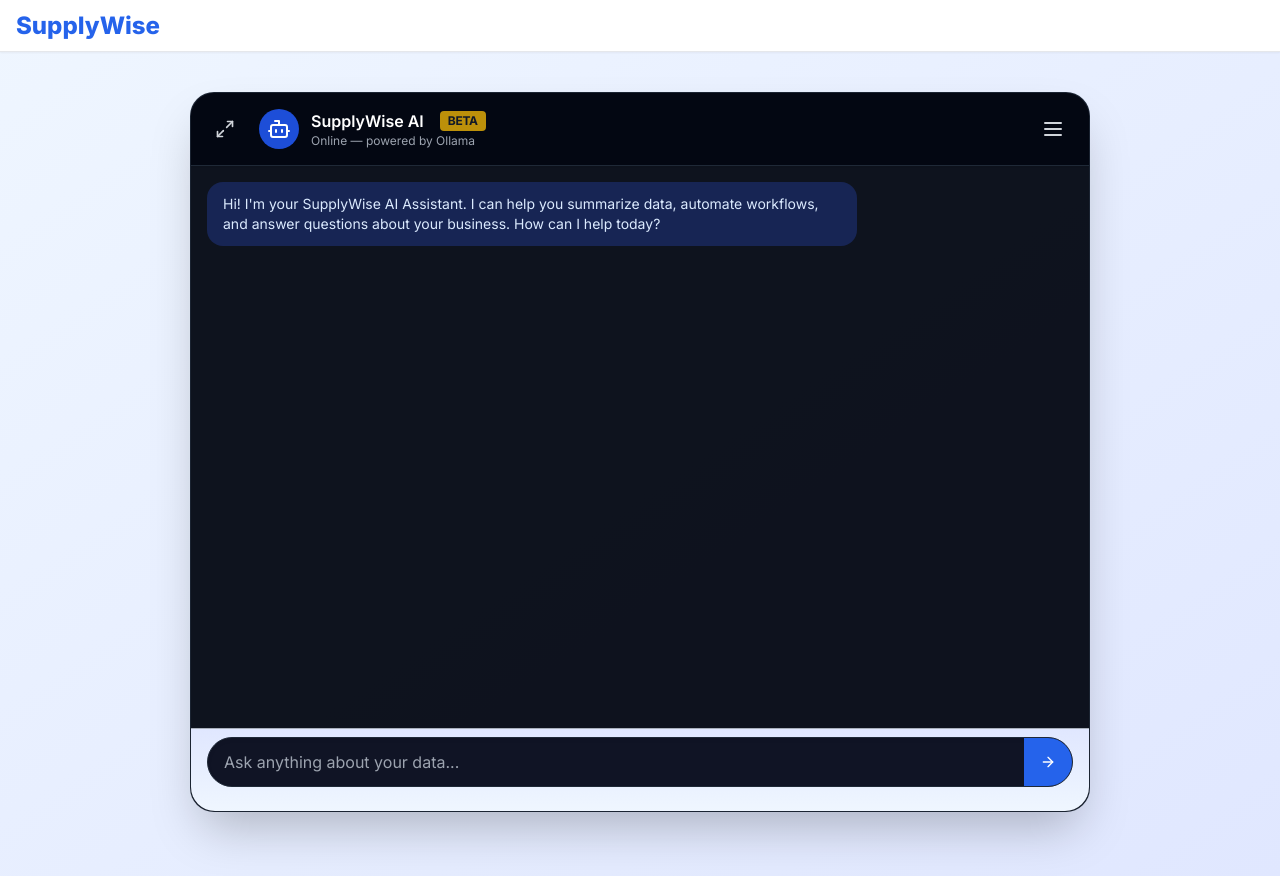
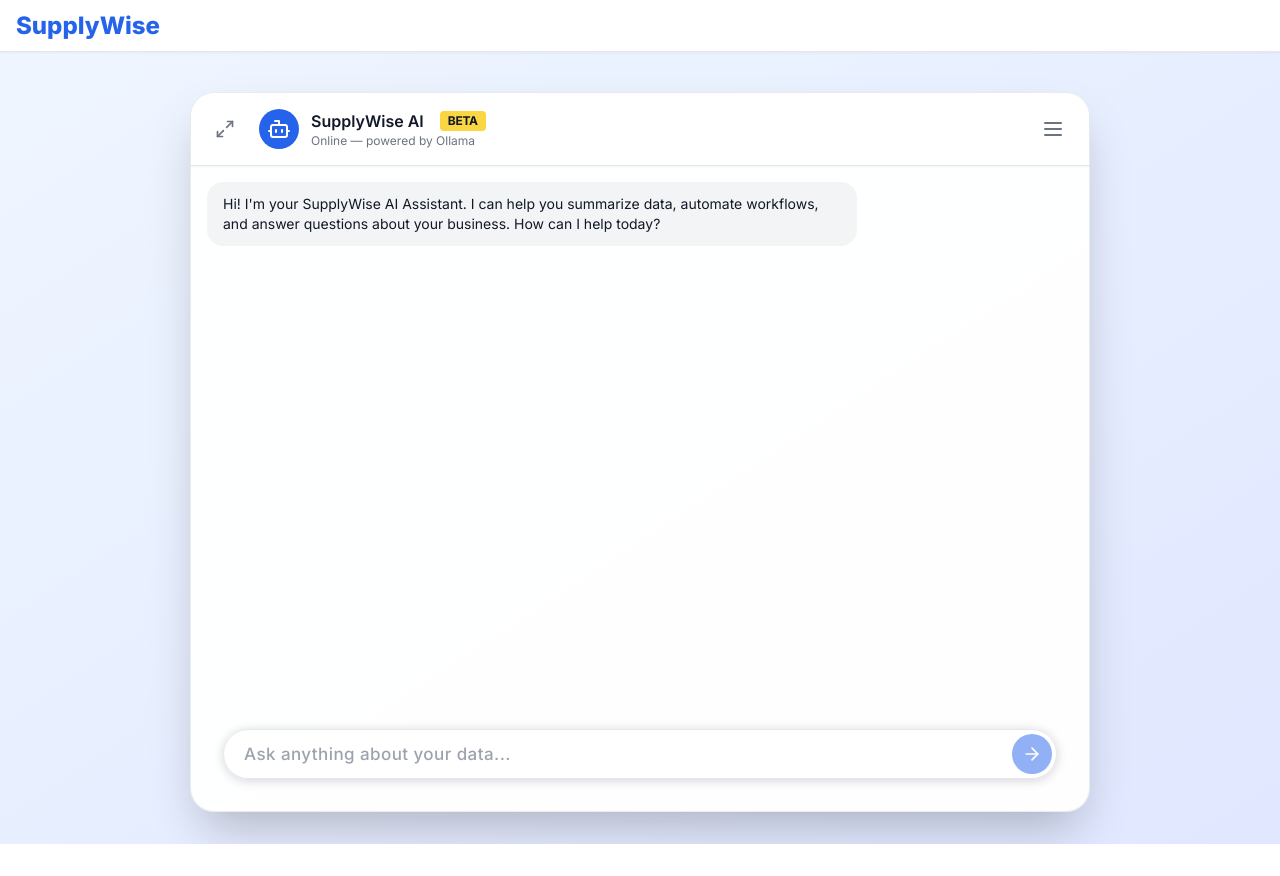
Before and after one commit to vcovelli/sc-dash, a Next.js app in the folder frontend/: page /assistant in a window 1280 px wide. After the commit the page ends 844 px from the top, so only its background shows below. Built offline with nearby package versions, Linux system fonts and the light colour scheme.

Commit message:
(frontend) Added light mode to 'assistant' page & Updated the view to be dynamic across all devices.

```diff
--- a/frontend/app/(authenticated)/assistant/components/AssistantHeader.tsx
+++ b/frontend/app/(authenticated)/assistant/components/AssistantHeader.tsx
@@ -4,28 +4,40 @@
 export default function AssistantHeader() {
   const { fullscreen, setFullscreen, setShowNav } = useNavContext();
   return (
-    <div className="w-full bg-gray-950 px-4 py-4 flex items-center gap-3 border-b border-gray-800 shadow-sm sticky top-0 z-30 lg:rounded-t-3xl">
+    <div className="w-full
+      bg-white/90 dark:bg-gray-950/90
+      px-4 py-4 flex items-center gap-3
+      border-b border-gray-200 dark:border-gray-800
+      shadow-sm
+      z-30
+      lg:rounded-t-3xl
+      transition-colors
+    ">
       {/* Fullscreen toggle - LEFT */}
       <button
-        className="mr-1 text-gray-300 hover:text-blue-400 p-2 rounded-full focus:outline-none"
+        className="mr-1 text-gray-500 dark:text-gray-300 hover:text-blue-500 dark:hover:text-blue-400 p-2 rounded-full focus:outline-none transition-colors"
         onClick={() => setFullscreen(!fullscreen)}
         aria-label={fullscreen ? "Exit fullscreen" : "Enter fullscreen"}
       >
         {fullscreen ? <Minimize2 className="w-5 h-5" /> : <Maximize2 className="w-5 h-5" />}
       </button>
-      <div className="bg-blue-700 p-2 rounded-full flex items-center">
+      <div className="bg-blue-600 dark:bg-blue-700 p-2 rounded-full flex items-center transition-colors">
         <Bot className="w-6 h-6 text-white" />
       </div>
       <div className="flex flex-col flex-1 min-w-0">
-        <span className="text-base font-semibold text-white truncate flex items-center gap-2">
+        <span className="text-base font-semibold text-gray-900 dark:text-white truncate flex items-center gap-2 transition-colors">
           SupplyWise AI
-          <span className="ml-2 text-xs bg-yellow-500/80 rounded px-2 py-0.5 font-bold text-gray-900 tracking-tight uppercase">Beta</span>
+          <span className="ml-2 text-xs bg-yellow-400/80 dark:bg-yellow-500/80 rounded px-2 py-0.5 font-bold text-gray-900 dark:text-gray-950 tracking-tight uppercase transition-colors">
+            Beta
+          </span>
         </span>
-        <span className="text-xs text-gray-400 truncate">Online — powered by Ollama</span>
+        <span className="text-xs text-gray-500 dark:text-gray-400 truncate transition-colors">
+          Online — powered by Ollama
+        </span>
       </div>
       {/* Hamburger/menu - RIGHT: Always works */}
       <button
-        className="ml-1 text-gray-300 hover:text-blue-400 p-2 rounded-full focus:outline-none"
+        className="ml-1 text-gray-500 dark:text-gray-300 hover:text-blue-500 dark:hover:text-blue-400 p-2 rounded-full focus:outline-none transition-colors"
         onClick={() => setShowNav(true)}
         aria-label="Open menu"
       >
--- a/frontend/app/(authenticated)/assistant/components/ChatInput.tsx
+++ b/frontend/app/(authenticated)/assistant/components/ChatInput.tsx
@@ -17,39 +17,78 @@
   return (
     <form
       onSubmit={handleSend}
-      className="w-full px-2 sm:px-4 pt-2 pb-6
-        bg-gradient-to-t from-gray-950/98 to-gray-950/85
-        dark:from-gray-950/98 dark:to-gray-950/85
-        backdrop-blur-md
-        sticky bottom-0
-        lg:rounded-b-3xl"
+      className={`
+        w-full
+        pt-2 pb-6
+        transition-colors
+        bg-transparent
+      `}
       style={{
-        borderTop: "1px solid rgba(64,70,89,0.4)",
-        paddingBottom: "1.5rem",
         WebkitTouchCallout: "none",
         WebkitUserSelect: "none",
         userSelect: "none",
-        zIndex: 10,
       }}
     >
-      <div className="flex rounded-full bg-[#101425] border border-gray-800 shadow-inner overflow-hidden">
+      <div
+        className={`
+          mx-4 sm:mx-8 mb-2
+          flex items-center
+          rounded-full
+          overflow-hidden
+          border border-gray-200 dark:border-gray-800
+          bg-white/90 dark:bg-[#181c23]/90
+          shadow-lg dark:shadow-[0_4px_32px_0_rgba(0,0,0,0.60)]
+          ring-1 ring-black/5 dark:ring-white/5
+          transition-all
+          focus-within:ring-2 focus-within:ring-blue-500 dark:focus-within:ring-blue-600
+        `}
+        style={{
+          boxShadow: "0 2px 8px 0 rgba(16,20,40,0.04), 0 1.5px 12px 0 rgba(18,20,40,0.14)",
+        }}
+      >
         <input
           ref={inputRef}
-          className="flex-1 px-4 py-3 text-base bg-transparent text-gray-100 dark:text-gray-100 placeholder:text-gray-400 dark:placeholder:text-gray-400 focus:outline-none"
+          className={`
+            flex-1 px-5 py-3 text-base
+            bg-transparent
+            text-gray-900 dark:text-gray-100
+            placeholder:text-gray-400 dark:placeholder:text-gray-500
+            focus:outline-none
+            font-[450] tracking-wide
+            transition-colors
+            rounded-full
+          `}
           placeholder="Ask anything about your data..."
           value={input}
           onChange={e => setInput(e.target.value)}
           disabled={loading}
-          style={{ fontSize: 16, WebkitAppearance: "none", appearance: "none" }}
+          style={{
+            fontSize: 17,
+            WebkitAppearance: "none",
+            appearance: "none",
+            WebkitFontSmoothing: "antialiased",
+          }}
           autoComplete="off"
           inputMode="text"
         />
         <button
           type="submit"
-          disabled={loading}
-          className="px-4 py-2 bg-blue-600 hover:bg-blue-700 text-white text-sm font-semibold flex items-center justify-center"
+          disabled={loading || !input.trim()}
+          className={`
+            h-10 w-10 mr-1
+            flex items-center justify-center
+            bg-blue-600 hover:bg-blue-700
+            active:bg-blue-800
+            text-white rounded-full
+            shadow-sm
+            transition
+            disabled:opacity-50 disabled:cursor-not-allowed
+            focus:outline-none focus:ring-2 focus:ring-blue-400 dark:focus:ring-blue-600
+            duration-150
+          `}
+          aria-label="Send message"
         >
-          <ArrowRight className="w-4 h-4" />
+          <ArrowRight className="w-5 h-5" />
         </button>
       </div>
     </form>
--- a/frontend/app/(authenticated)/assistant/components/ChatMessages.tsx
+++ b/frontend/app/(authenticated)/assistant/components/ChatMessages.tsx
@@ -28,7 +28,8 @@
       ref={chatRef}
       className="
         flex-1 w-full overflow-y-auto px-2 py-3 sm:px-4 sm:py-4 space-y-4 bg-transparent
-        scrollbar-thin scrollbar-thumb-gray-800 scrollbar-track-gray-950
+        scrollbar-thin scrollbar-thumb-gray-200 dark:scrollbar-thumb-gray-800
+        scrollbar-track-gray-100 dark:scrollbar-track-gray-950
         overscroll-none
         touch-pan-y
         transition-colors
@@ -40,13 +41,20 @@
       }}
     >
       {messages.map((msg, i) => (
-        <div key={`${msg.id ?? "msg"}-${i}`} className={`flex ${msg.sender === "ai" ? "justify-start" : "justify-end"}`}>
-          <div className={`
-            relative px-4 py-3 rounded-2xl text-sm whitespace-pre-wrap
-            ${msg.sender === "ai"
-              ? "bg-blue-950 text-blue-100 max-w-[95vw] sm:max-w-[85vw] lg:max-w-[75%]"
-              : "bg-blue-700 text-white max-w-[80vw] sm:max-w-[60vw] lg:max-w-[60%]"}
-          `}>
+        <div
+          key={`${msg.id ?? "msg"}-${i}`}
+          className={`flex ${msg.sender === "ai" ? "justify-start" : "justify-end"}`}
+        >
+          <div
+            className={`
+              relative px-4 py-3 rounded-2xl text-sm whitespace-pre-wrap transition-colors
+              ${
+                msg.sender === "ai"
+                  ? "bg-gray-100 text-gray-900 dark:bg-blue-950 dark:text-blue-100 max-w-[95vw] sm:max-w-[85vw] lg:max-w-[75%]"
+                  : "bg-blue-600 text-white dark:bg-blue-700 dark:text-white max-w-[80vw] sm:max-w-[60vw] lg:max-w-[60%]"
+              }
+            `}
+          >
             {msg.text}
             {msg.sender === "ai" && i === lastAiIndex && msg.showFeedback && (
               <div
@@ -55,9 +63,15 @@
                   bottom: "-3.2rem",
                 }}
               >
-                <button onClick={() => postFeedback(i, "thumbs_up")}><ThumbsUp className="w-4 h-4 text-green-500" /></button>
-                <button onClick={() => postFeedback(i, "thumbs_down")}><ThumbsDown className="w-4 h-4 text-red-500" /></button>
-                <button onClick={() => regenerate(i)}><RotateCcw className="w-4 h-4 text-gray-500" /></button>
+                <button onClick={() => postFeedback(i, "thumbs_up")}>
+                  <ThumbsUp className="w-4 h-4 text-green-500" />
+                </button>
+                <button onClick={() => postFeedback(i, "thumbs_down")}>
+                  <ThumbsDown className="w-4 h-4 text-red-500" />
+                </button>
+                <button onClick={() => regenerate(i)}>
+                  <RotateCcw className="w-4 h-4 text-gray-500 dark:text-gray-400" />
+                </button>
               </div>
             )}
           </div>
@@ -65,7 +79,7 @@
       ))}
       {loading && (
         <div className="flex justify-start mt-16 mb-4">
-          <div className="px-4 py-2 rounded-xl bg-blue-950 text-blue-300 animate-pulse flex items-center gap-2">
+          <div className="px-4 py-2 rounded-xl bg-gray-100 text-gray-600 dark:bg-blue-950 dark:text-blue-300 animate-pulse flex items-center gap-2 transition-colors">
             <Loader2 className="w-4 h-4 animate-spin" />
           </div>
         </div>
--- a/frontend/app/(authenticated)/assistant/layout.tsx
+++ b/frontend/app/(authenticated)/assistant/layout.tsx
@@ -3,6 +3,26 @@
 import DesktopNav from "@/components/nav/DesktopNav";
 import MobileDrawerNav from "@/components/nav/MobileDrawerNav";
 import clsx from "clsx";
+import { useKeyboardSafePadding } from "@/hooks/useKeyboardSafePadding";
+import { useEffect, useState } from "react";
+
+const EXTRA_PADDING = 0;
+const MAX_KEYBOARD_OFFSET = 420;
+
+// Mobile device detection helper
+function useIsMobile(breakpoint: number = 768) {
+  const [mobile, setMobile] = useState(
+    typeof window !== "undefined" ? window.innerWidth < breakpoint : false
+  );
+  useEffect(() => {
+    function handleResize() {
+      setMobile(window.innerWidth < breakpoint);
+    }
+    window.addEventListener("resize", handleResize);
+    return () => window.removeEventListener("resize", handleResize);
+  }, [breakpoint]);
+  return mobile;
+}
 
 export default function AssistantLayout({ children }: { children: React.ReactNode }) {
   return (
@@ -14,7 +34,30 @@
 
 function AssistantLayoutInner({ children }: { children: React.ReactNode }) {
   const { fullscreen } = useNavContext();
+  useKeyboardSafePadding(EXTRA_PADDING); // still called if you want it for input bar
+  const isMobile = useIsMobile();
 
+  // FULLSCREEN + MOBILE: use fixed overlay
+  if (fullscreen && isMobile) {
+    return (
+      <div
+        className="fixed inset-0 flex flex-col bg-white dark:bg-gray-950 z-50"
+        style={{
+          height: "100dvh",
+          minHeight: "100dvh",
+          maxHeight: "100dvh",
+          width: "100vw",
+          overscrollBehavior: "none",
+        }}
+      >
+        {/* Navigation not shown in fullscreen on mobile */}
+        <MobileDrawerNav />
+        {children}
+      </div>
+    );
+  }
+
+  // Otherwise: normal card/desktop layout
   return (
     <div
       className={clsx(
@@ -23,29 +66,32 @@
         fullscreen && "overflow-hidden"
       )}
     >
-      {/* Only show DesktopNav if not fullscreen */}
       {!fullscreen && <DesktopNav />}
-      {/* Always show MobileDrawerNav so hamburger always works */}
       <MobileDrawerNav />
       <main
         className={clsx(
-          "w-full flex items-center justify-center",
+          "w-full flex flex-1 flex-col min-h-0 justify-center items-center",
           fullscreen
             ? "h-[100dvh] min-h-0"
-            : "min-h-[calc(100vh-40px)] pt-2 pb-2 md:pb-8"
+            : "min-h-[calc(100vh-40px)] pt-2 pb-0"
         )}
         style={fullscreen ? { height: "100dvh", minHeight: 0, padding: 0 } : {}}
       >
         <div
           className={clsx(
-            "relative flex flex-col w-full h-full max-w-full max-h-full transition-all",
-            "lg:w-[700px] lg:max-w-[96vw] lg:h-[90vh] lg:max-h-[90vh] lg:rounded-3xl lg:shadow-2xl lg:border lg:border-gray-800/80 lg:bg-gray-950/95 lg:my-8",
-            "xl:w-[900px] xl:max-w-[90vw] bg-gray-950/95 dark:bg-gray-950/95",
+            "relative flex flex-col h-full min-h-0 w-full max-w-full max-h-full transition-all",
+            "lg:w-[700px] lg:max-w-[96vw] lg:h-[90vh] lg:max-h-[90vh] lg:rounded-3xl lg:shadow-2xl lg:border",
+            "lg:bg-white/95 dark:lg:bg-gray-950/95",
+            "lg:border-gray-200/80 dark:border-gray-800/80",
+            "mt-0 mb-0 lg:mt-8 lg:mb-8",
+            "xl:w-[900px] xl:max-w-[90vw]",
             fullscreen && "rounded-none shadow-none border-none h-[100dvh] max-h-none w-full max-w-full my-0"
           )}
           style={fullscreen ? { height: "100dvh", maxHeight: "none" } : {}}
         >
-          {children}
+          <div className="flex flex-col flex-1 min-h-0 h-full w-full relative">
+            {children}
+          </div>
         </div>
       </main>
     </div>
--- a/frontend/app/(authenticated)/assistant/page.tsx
+++ b/frontend/app/(authenticated)/assistant/page.tsx
@@ -5,9 +5,9 @@
 import ChatMessages from "./components/ChatMessages";
 import ChatInput from "./components/ChatInput";
 import { streamAssistantReply } from "./components/streamAssistantReply";
+import { useKeyboardSafePadding } from "@/hooks/useKeyboardSafePadding";
 import axios from "axios";
 
-// ---- Types
 type Message = {
   sender: "ai" | "user";
   text: string;
@@ -15,8 +15,16 @@
   id: number | null;
 };
 
+// Detect iOS (iPhone, iPad, iPod, and iPadOS)
+function isIOS() {
+  if (typeof window === 'undefined') return false;
+  return (
+    /iPad|iPhone|iPod/.test(navigator.userAgent) ||
+    (navigator.userAgent.includes("Macintosh") && 'ontouchend' in document)
+  );
+}
+
 export default function AssistantPage() {
-  // --- AI chat state ---
   const [input, setInput] = useState("");
   const [messages, setMessages] = useState<Message[]>([
     {
@@ -31,63 +39,20 @@
   const chatRef = useRef<HTMLDivElement | null>(null);
   const inputRef = useRef<HTMLInputElement | null>(null);
 
-  // --- Dynamic chat height (with visualViewport for iOS/Android keyboard) ---
-  const [viewportHeight, setViewportHeight] = useState("100vh");
-  const updateHeight = useCallback(() => {
-    if (typeof window !== "undefined" && window.visualViewport) {
-      setViewportHeight(`${window.visualViewport.height}px`);
-    } else if (typeof window !== "undefined") {
-      setViewportHeight(`${window.innerHeight}px`);
+  // Keyboard padding for mobile (doesn't affect desktop)
+  const keyboardOffset = useKeyboardSafePadding(20);
+
+  // Always scroll to bottom on new message or input focus
+  const scrollToBottom = useCallback(() => {
+    if (chatRef.current) {
+      chatRef.current.scrollTo({ top: chatRef.current.scrollHeight, behavior: "smooth" });
     }
   }, []);
   useEffect(() => {
-    updateHeight();
-    if (typeof window !== "undefined" && window.visualViewport) {
-      window.visualViewport.addEventListener("resize", updateHeight);
-      window.visualViewport.addEventListener("scroll", updateHeight);
-    } else if (typeof window !== "undefined") {
-      window.addEventListener("resize", updateHeight);
-    }
-    return () => {
-      if (typeof window !== "undefined" && window.visualViewport) {
-        window.visualViewport.removeEventListener("resize", updateHeight);
-        window.visualViewport.removeEventListener("scroll", updateHeight);
-      } else if (typeof window !== "undefined") {
-        window.removeEventListener("resize", updateHeight);
-      }
-    };
-  }, [updateHeight]);
+    scrollToBottom();
+  }, [messages, loading, keyboardOffset, scrollToBottom]);
 
-  // --- Always scroll chat to bottom when messages/height change
-  const scrollToBottom = useCallback(() => {
-    setTimeout(() => {
-      chatRef.current?.scrollTo({
-        top: chatRef.current.scrollHeight,
-        behavior: "smooth",
-      });
-    }, 45);
-  }, []);
-  useEffect(() => { scrollToBottom(); }, [messages, loading, viewportHeight, scrollToBottom]);
-
-  // --- Keyboard-aware scroll (scroll input into view after keyboard animates)
-  useEffect(() => {
-    const input = inputRef.current;
-    if (!input) return;
-    function scrollInputIntoView(retry = 0) {
-      setTimeout(() => {
-        if (input) {
-          input.scrollIntoView({ block: "end", behavior: "smooth" });
-          if (retry < 1) setTimeout(() => scrollInputIntoView(retry + 1), 150);
-        }
-      }, 120);
-    }
-    input.addEventListener("focus", () => scrollInputIntoView(0));
-    return () => {
-      input.removeEventListener("focus", () => scrollInputIntoView(0));
-    };
-  }, []);
-
-  // --- Feedback & regenerate logic ---
+  // Feedback & regenerate logic
   const postFeedback = async (msgIndex: number, rating: string) => {
     const lastMsg = messages[msgIndex];
     if (!lastMsg || lastMsg.sender !== "ai") return;
@@ -99,9 +64,11 @@
         regenerated: false,
         actions_taken: [],
       });
-      const updated = [...messages];
+      setMessages((prev) => {
+        const updated = [...prev];
         updated[msgIndex] = { ...updated[msgIndex], showFeedback: false };
-      setMessages(updated);
+        return updated;
+      });
     } catch (err) {
       console.error("Feedback failed:", err);
     }
@@ -160,7 +127,6 @@
     }
   };
 
-  // Only show feedback on the most recent AI response
   const lastAiIndex = (() => {
     for (let i = messages.length - 1; i >= 0; --i) {
       if (messages[i].sender === "ai") return i;
@@ -169,8 +135,16 @@
   })();
 
   return (
-    <>
+    <div className="flex flex-col h-[100dvh] min-h-0 w-full">
       <AssistantHeader />
+      <div
+        ref={chatRef}
+        className="flex-1 overflow-y-auto min-h-0"
+        style={{
+          paddingBottom: isIOS() ? 0 : Math.min(keyboardOffset, 420),
+          transition: "padding-bottom 0.3s cubic-bezier(.4,0,.2,1)",
+        }}
+      >
         <ChatMessages
           messages={messages}
           loading={loading}
@@ -179,6 +153,8 @@
           postFeedback={postFeedback}
           regenerate={regenerate}
         />
+      </div>
+      <div className="w-full">
         <ChatInput
           input={input}
           setInput={setInput}
@@ -186,6 +162,7 @@
           loading={loading}
           inputRef={inputRef}
         />
-    </>
+      </div>
+    </div>
   );
 }
--- /dev/null
+++ b/frontend/hooks/useKeyboardSafePadding.ts
@@ -0,0 +1,40 @@
+import { useEffect, useState } from "react";
+
+/**
+ * Returns the number of pixels that should be used as bottom padding to ensure UI is above the keyboard.
+ * Optionally, pass `adjust` (positive or negative number) to tweak the offset.
+ *
+ * Example: const keyboardPadding = useKeyboardSafePadding(32);
+ */
+export function useKeyboardSafePadding(adjust: number = 0) {
+  const [bottomOffset, setBottomOffset] = useState(0);
+
+  useEffect(() => {
+    function handleViewportChange() {
+      if (window.visualViewport) {
+        const offset = Math.max(
+          0,
+          window.innerHeight - window.visualViewport.height - window.visualViewport.offsetTop
+        );
+        setBottomOffset(offset);
+      } else {
+        setBottomOffset(0);
+      }
+    }
+
+    if (window.visualViewport) {
+      window.visualViewport.addEventListener("resize", handleViewportChange);
+      window.visualViewport.addEventListener("scroll", handleViewportChange);
+      handleViewportChange();
+      return () => {
+        if (window.visualViewport) {
+          window.visualViewport.removeEventListener("resize", handleViewportChange);
+          window.visualViewport.removeEventListener("scroll", handleViewportChange);
+        }
+      };
+    }
+  }, []);
+
+  // Add the adjustment (clamp final value to >= 0)
+  return Math.max(0, bottomOffset + adjust);
+}
```
Lines whose indentation alone changed are shown as unchanged.
